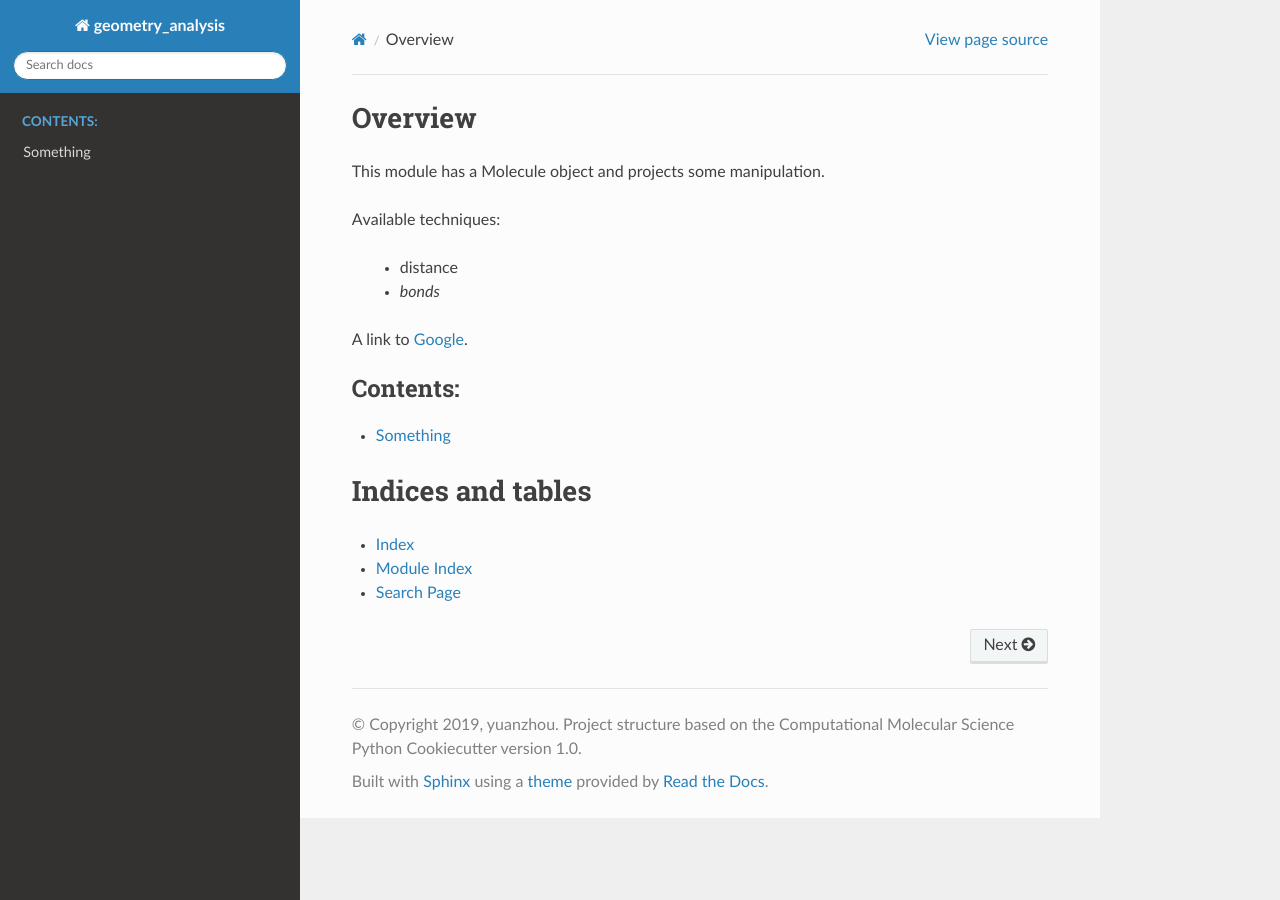
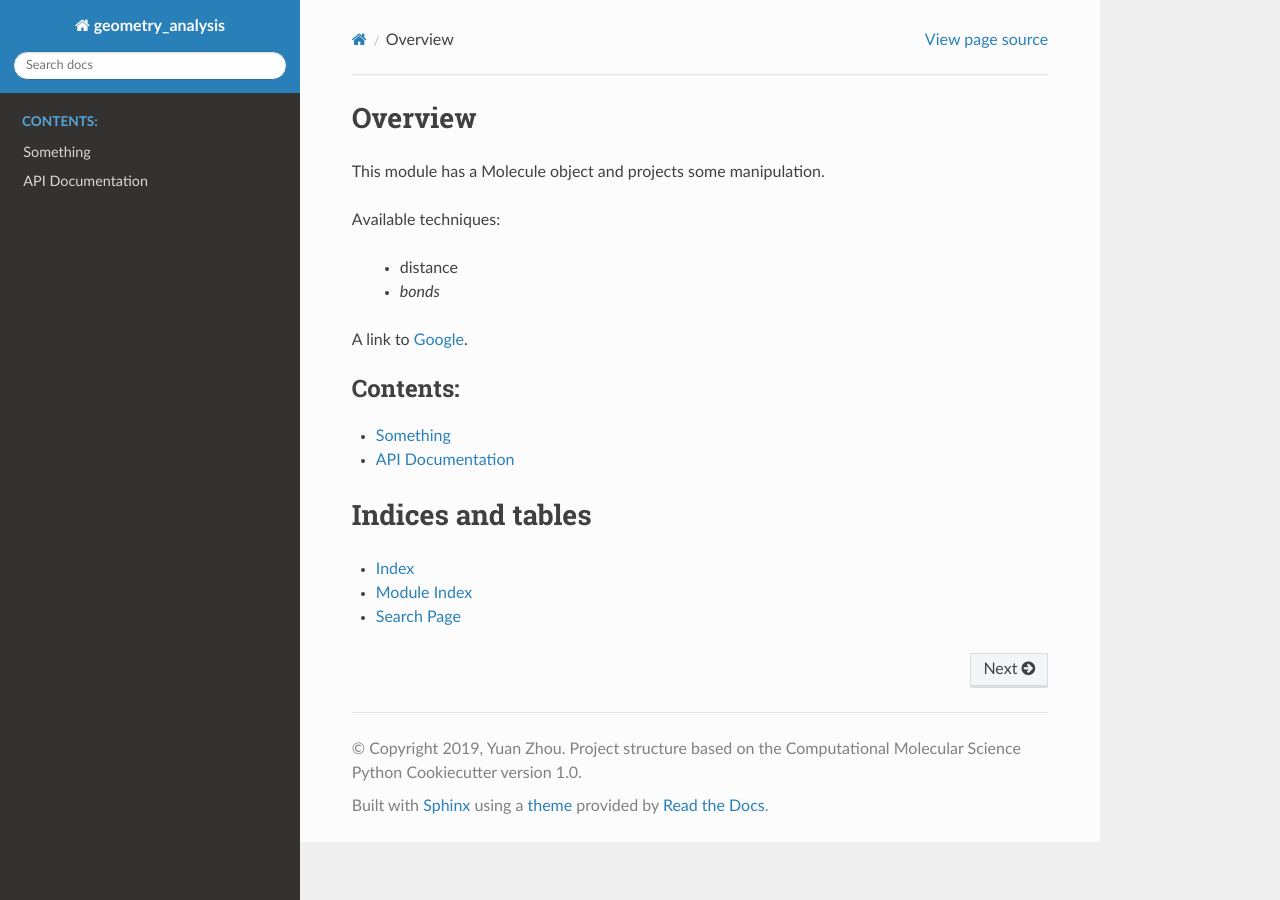
Before and after one commit to yuanzhou0827/geometry_analysis, a Sphinx documentation site: the page built from docs/index.rst, in a window 1280 px wide. Built offline with Sphinx 7.4.7 and the Read the Docs theme 2.0.0, drawn with Linux system fonts in a browser that asks for light colours.

Commit message:
add module functions

```diff
--- a/docs/conf.py
+++ b/docs/conf.py
@@ -20,9 +20,9 @@
 # -- Project information -----------------------------------------------------
 
 project = 'geometry_analysis'
-copyright = ("2019, yuanzhou. Project structure based on the "
+copyright = ("2019, Yuan Zhou. Project structure based on the "
              "Computational Molecular Science Python Cookiecutter version 1.0")
-author = 'yuanzhou'
+author = 'Yuan Zhou'
 
 # The short X.Y version
 version = ''
@@ -41,8 +41,11 @@
 # ones.
 extensions = [
     'sphinx.ext.autodoc',
+    'sphinx.ext.autosummary',
     'sphinx.ext.mathjax',
+    'sphinx.ext.napoleon',
 ]
+autosummary_generate = True
 
 # Add any paths that contain templates here, relative to this directory.
 templates_path = ['_templates']
--- a/docs/index.rst
+++ b/docs/index.rst
@@ -20,6 +20,7 @@
    :caption: Contents:
 
    something
+   api
 
 Indices and tables
 ==================
```
Also changed, not shown: docs/api.rst (added, +16 -0 lines).
